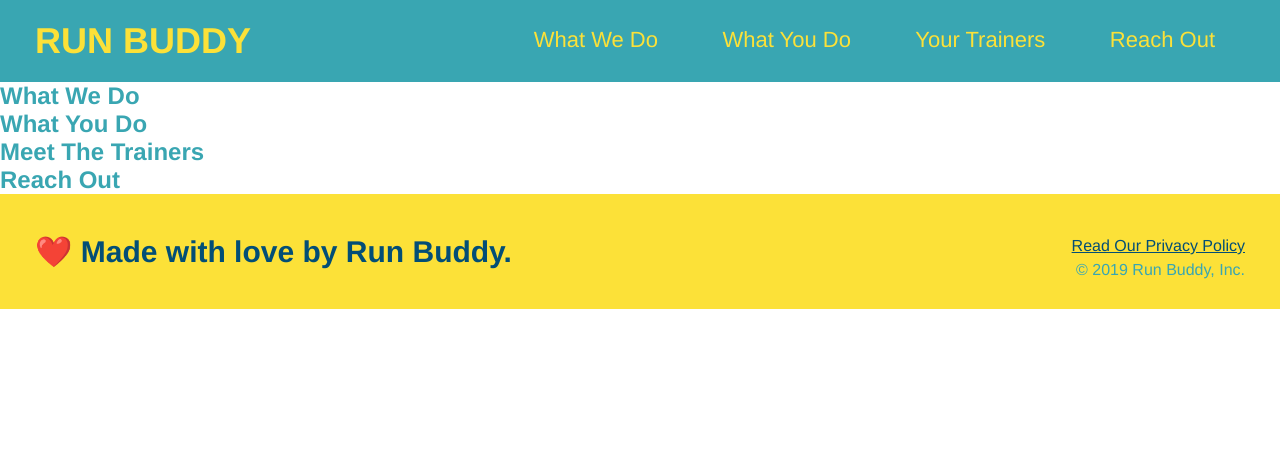
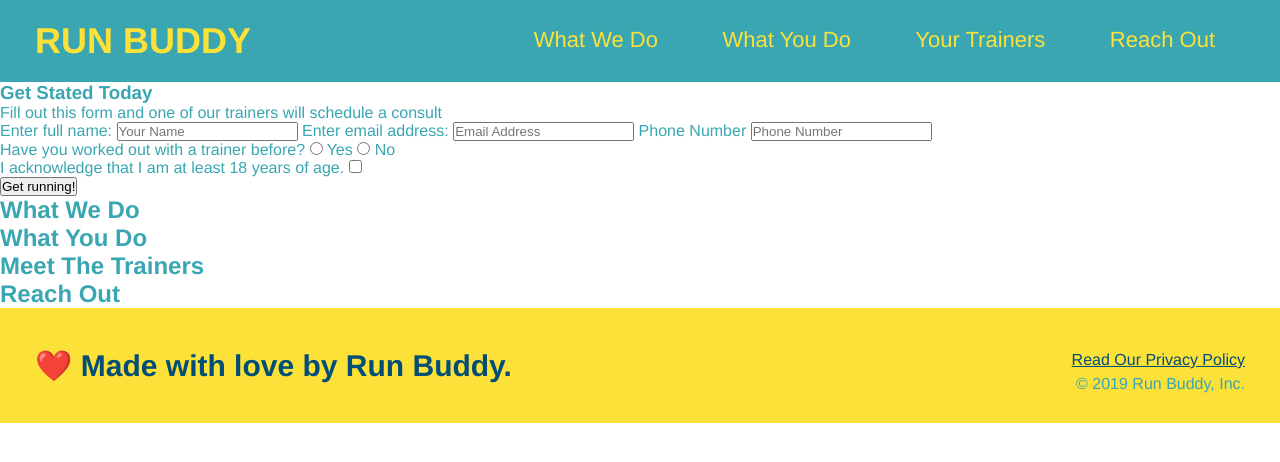
Before and after one commit to mlopez94/run-buddy-1, a plain HTML site: page index.html in a window 1280 px wide. Drawn offline with Linux system fonts and the light colour scheme.

Commit message:
radio and buttons

```diff
--- a/index.html
+++ b/index.html
@@ -38,6 +38,36 @@
 
   <!-- hero/jumbotron -->
   <section>
+    <div>
+      <h3>Get Stated Today</h3>
+      <p>Fill out this form and one of our trainers will schedule a consult</p>
+    <!-- This is the form element-->
+    <form>
+      <label for="name">Enter full name:</label>
+      <input type="text" placeholder="Your Name" name="name" id="name" />
+      <label for="email">Enter email address:</label>
+      <input type="email" placeholder="Email Address" name="email" id="email" />
+      <label for="phone">Phone Number</label>
+      <input type="tel" placeholder="Phone Number" name="phone" id="phone"/>
+      <p>
+        Have you worked out with a trainer before?
+        <input type="radio" name="trainer-confirm" id="trainer-yes" />
+        <label for="trainer-yes">Yes</label>
+        <input type="radio" name="trainer-confirm" id="trainer-no" />
+        <label for="trainer-no">No</label>
+      </p>
+      <p>
+        <label for="checkbox" >
+          I acknowledge that I am at least 18 years of age.
+        </label>
+        <input type="checkbox" name="age-confirm" id="checkbox" />
+      </p>
+      <button type="submit">
+        Get running!
+      </button>
+
+    </form>
+    </div>
   </section>
 
   <!-- "what we do" section -->
```
